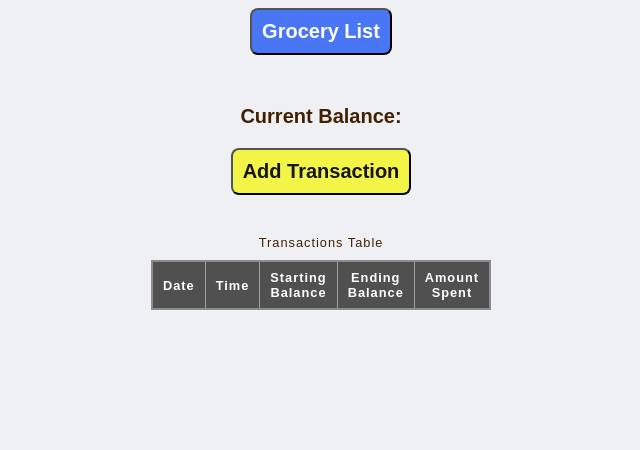
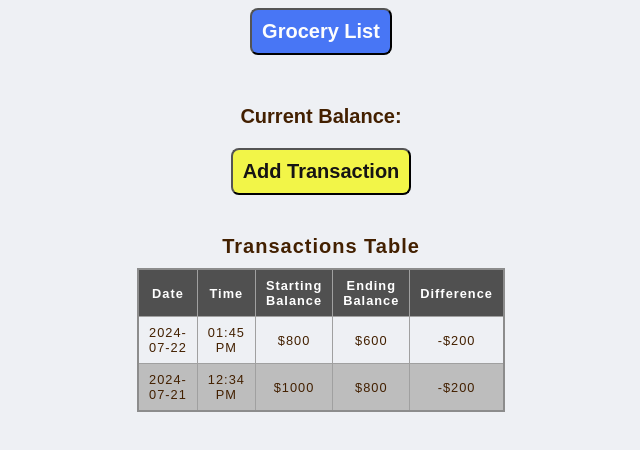
Before and after one commit to mt-evan/groceryListWithBalanceTracker, a website: page balance/balanceTracker.html in a window 1280 px wide. Shown: the part 202-652 px from the top of the page, without its empty margins (319-959 px from the left). Drawn offline with Linux system fonts and the light colour scheme.

Commit message:
demo code for adding entires in table

```diff
--- a/balance/balanceTracker.css
+++ b/balance/balanceTracker.css
@@ -50,6 +50,12 @@ html, body {
 }
 
 .balance {
+    font-size: 20px;
+    font-weight: 600;
+    color: #432000;
+}
+
+.table-caption {
     font-size: 20px;
     font-weight: 600;
     color: #432000;
--- a/balance/balanceTracker.html
+++ b/balance/balanceTracker.html
@@ -12,19 +12,19 @@
                 <a href="../list/list.html">
                     <button class="link-to-list">Grocery List</button>
                 </a>
-                <p class="balance">Current Balance: </p>
+                <p class="balance" id="current-balance">Current Balance: </p>
                 <button id="add-transaction-button">Add Transaction</button>
             </div>
             <div class="transactions-container">
                 <table id="transactions-table">
-                    <caption>Transactions Table</caption>
+                    <caption class="table-caption">Transactions Table</caption>
                     <thead>
                         <tr>
                             <th scope="col">Date</th>
                             <th scope="col">Time</th>
                             <th scope="col">Starting Balance</th>
                             <th scope="col">Ending Balance</th>
-                            <th scope="col">Amount Spent</th>
+                            <th scope="col">Difference</th>
                           </tr>
                     </thead>
                     <tbody id="transactions-body">
--- a/balance/balanceTracker.js
+++ b/balance/balanceTracker.js
@@ -1 +1,51 @@
 // firebase imports
+
+
+
+const currBalanceEl = document.querySelector('#current-balance');
+const addTransactionButton = document.querySelector('#add-transaction-button');
+const transactionsTableBody = document.querySelector('#transactions-table tbody');
+
+function addTransaction(date, time, startingBalance, endingBalance, difference) {
+    // Select the table body
+    const tableBody = document.querySelector('#transactions-table tbody');
+
+    // Create a new row
+    const newRow = document.createElement('tr');
+
+    // Create and append cells to the new row
+    const dateCell = document.createElement('td');
+    dateCell.textContent = date;
+    newRow.appendChild(dateCell);
+
+    const timeCell = document.createElement('td');
+    timeCell.textContent = time;
+    newRow.appendChild(timeCell);
+
+    const startingBalanceCell = document.createElement('td');
+    startingBalanceCell.textContent = startingBalance;
+    newRow.appendChild(startingBalanceCell);
+
+    const endingBalanceCell = document.createElement('td');
+    endingBalanceCell.textContent = endingBalance;
+    newRow.appendChild(endingBalanceCell);
+
+    const differenceCell = document.createElement('td');
+    differenceCell.textContent = difference;
+    newRow.appendChild(differenceCell);
+
+    // Insert the new row at the top of the table body
+    if (tableBody.firstChild) {
+        tableBody.insertBefore(newRow, tableBody.firstChild);
+    } else {
+        tableBody.appendChild(newRow);
+    }
+
+    // Update the current balance
+   // currBalanceEl.innerHTML = currBalanceEl + endingBalance;
+    //currBalanceEl.appendChild(endingBalance);
+ }
+
+ // Example usage
+ addTransaction('2024-07-21', '12:34 PM', '$1000', '$800', '-$200');
+ addTransaction('2024-07-22', '01:45 PM', '$800', '$600', '-$200');
--- a/list/list.js
+++ b/list/list.js
@@ -6,7 +6,7 @@ import { getDatabase, ref, push, onValue, remove } from "https://www.gstatic.com
 
 const appSettings = {
     databaseURL: "https://realtime-database-30537-default-rtdb.firebaseio.com/"
-}
+};
 
 const app = initializeApp(appSettings)
 const database = getDatabase(app)
--- /dev/null
+++ b/url.js
@@ -0,0 +1,5 @@
+const appSettings = {
+    databaseURL: "https://realtime-database-30537-default-rtdb.firebaseio.com/"
+};
+
+export default appSettings;
```
